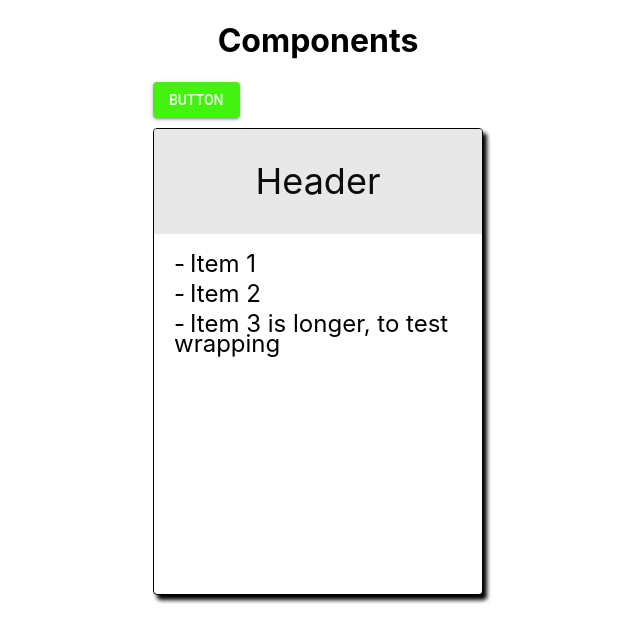
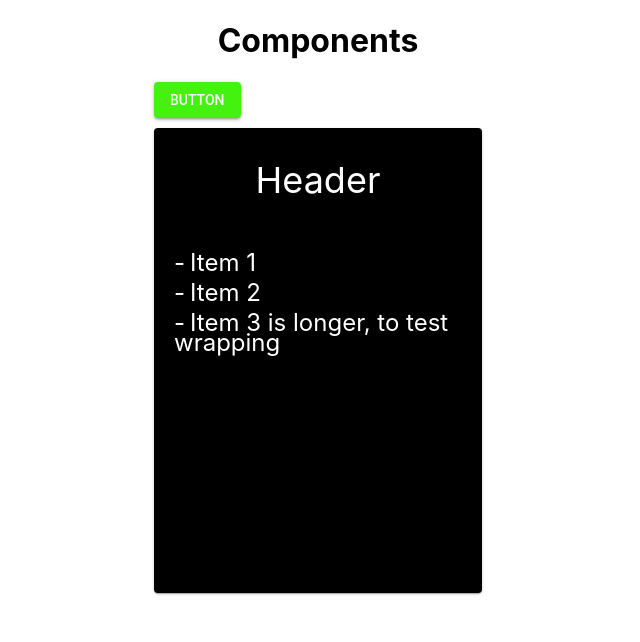
Before and after one commit to alexgdav/THReactMUI, a React (Create React App) app: page / in a window 1280 px wide. Shown: the top 642 px of the page, without its empty margins (322-962 px from the left). Built offline with nearby package versions, Linux system fonts and the light colour scheme.

Commit message:
switch to dark theme for styling

```diff
--- a/src/App.js
+++ b/src/App.js
@@ -16,7 +16,7 @@ class App extends Component {
         </header>
         <div className="component-list"style={ { display: "block"}}>
           <Button href="#" theme='go' style={ { margin: "0 0 10px 0"}}> Button </Button>
-          <ListCard header={header} items={list}/ >
+          <ListCard theme="dark" header={header} items={list}/ >
 
         </div>
       </div>
```
